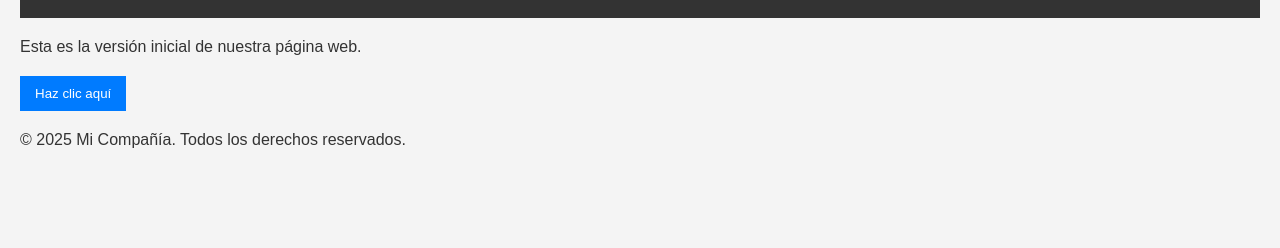
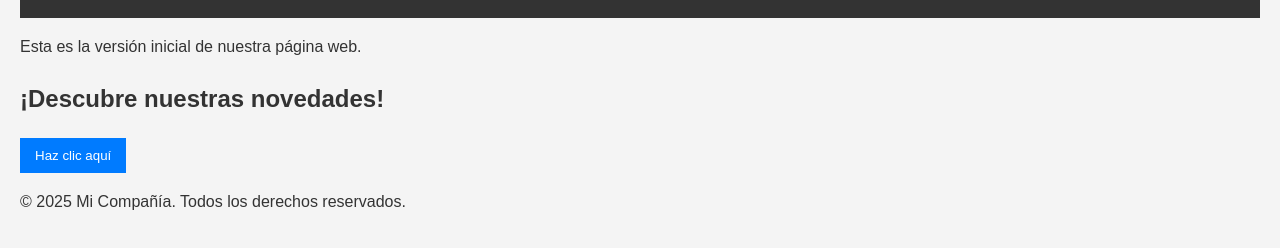
Before and after one commit to moeno639/MiProyectoWebGitHub, a plain HTML site: page index.html in a window 1280 px wide. Shown: the part 116-364 px from the top of the page. Drawn offline with Linux system fonts and the light colour scheme.

Commit message:
feat: Add new section title to homepage

```diff
--- a/index.html
+++ b/index.html
@@ -12,7 +12,9 @@
     </header>
     <main>
         <p>Esta es la versión inicial de nuestra página web.</p>
+        <h2>¡Descubre nuestras novedades!</h2>
         <button>Haz clic aquí</button>
+
     </main>
     <footer>
         <p>&copy; 2025 Mi Compañía. Todos los derechos reservados.</p>
```
